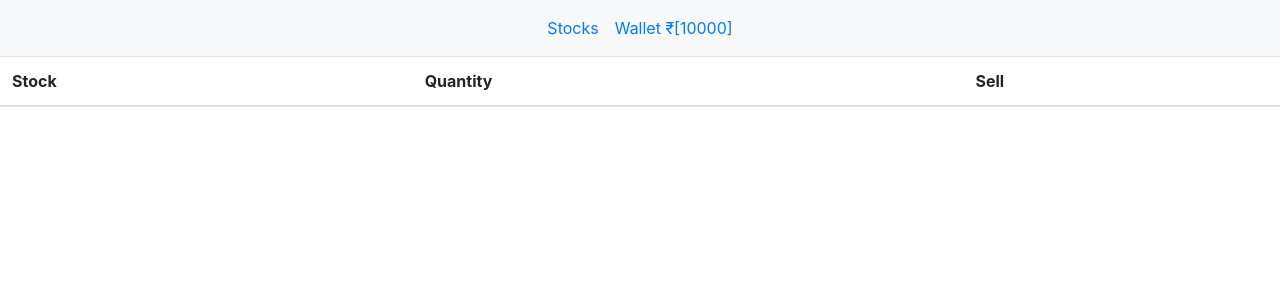
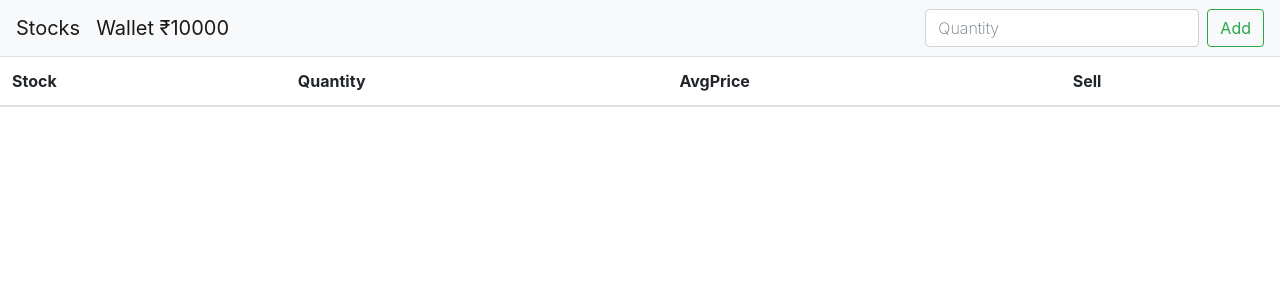
Before and after one commit to harshit-93/Stocklist, a Vue app: page /Wallet in a window 1280 px wide. Shown: the top 300 px of the page. Built offline with nearby package versions, Linux system fonts and the light colour scheme; what vue3-apexcharts would draw is missing.

Commit message:
Add files via upload

```diff
--- a/public/style.css
+++ b/public/style.css
@@ -179,3 +179,8 @@ input {
 }
 
 .lt-ie9 .search input { line-height: 26px }
+
+.router {
+    font-size: xx-large;
+    text-align: center;
+}
--- a/src/App.vue
+++ b/src/App.vue
@@ -1,24 +1,28 @@
 <template>
   <div id="app">
-    <nav class="navbar navbar-expand-lg navbar-light bg-light">
-  <div class="container-fluid text-centre">
-    <div class="collapse navbar-collapse" id="navbarNav" style="place-content: center;">
-      <ul class="navbar-nav">
-        <li class="nav-item">
-          <a class="nav-link active" aria-current="page" href="#">
-            <router-link to="/">Stocks</router-link>
-          </a>
-        </li>
-        <li class="nav-item">
-          <a class="nav-link" href="#">
-            <router-link to="/wallet">Wallet ₹[{{amount}}]</router-link>
-          </a>
-        </li>
-      </ul>
+   <nav class="navbar navbar-expand-lg navbar-light bg-light">
+  <router-link to="/"><a class="navbar-brand" href="#">Stocks</a></router-link>
+
+  <div class="collapse navbar-collapse" id="navbarSupportedContent">
+    <ul class="navbar-nav mr-auto">
+      <li class="nav-item active">
+        <router-link to="/wallet"><a class="navbar-brand" href="#">Wallet ₹{{amount}}</a></router-link>
+      </li>
+    </ul>
+    <div class="form-inline my-2 my-lg-0">
+      <input class="form-control mr-sm-2" type="number" placeholder="Quantity" v-model="this.stock.Quantity" >
+      <button class="btn btn-outline-success my-2 my-sm-0"  @click="addtowallet">Add</button>
     </div>
   </div>
 </nav>
-    <router-view />
+<router-view />
+
+<!-- <div class="router">
+<router-link to="/">Stocks</router-link>
+ |
+<router-link to="/wallet">Wallet ₹[{{amount}}]</router-link>
+</div>
+<router-view /> -->
   </div>
 </template>
 
@@ -27,7 +31,7 @@
 
 import Wallet from './components/Wallet.vue'
 import HelloWorld from './components/HelloWorld.vue'
-
+import {mapState} from 'vuex'
 
 export default {
     name: "App",
@@ -43,13 +47,21 @@ export default {
     computed:{
     amount(){
       return parseInt(this.$store.state.amount)
-    }
+    },
+    ...mapState([
+     'stock'
+   ])
   },
   mounted(){
      if(localStorage.amount)
      {
        this.$store.state.amount = localStorage.amount
      }
+  },
+  methods:{
+    addtowallet(){
+        this.$store.dispatch('addtowallet',stock)
+     }
   }
   }
 </script>
--- a/src/Store/index.js
+++ b/src/Store/index.js
@@ -2,7 +2,7 @@ import { createStore } from 'vuex'
 
 export default createStore({
   state: {
-    //stock:{},
+    stock:{},
     amount: 10000,
     wallet:[]
   },
--- a/src/components/HelloWorld.vue
+++ b/src/components/HelloWorld.vue
@@ -9,10 +9,10 @@
                 </ul>
             </form>
             </div>
-            <div><input type="number" min="1" v-model="stock.Quantity"></div>
+            <!-- <div><input type="number" min="1" v-model="stock.Quantity"></div>
             <div>
-                 <button type="button" class="btn btn-secondary" @click="addtowallet">Add</button>
-            </div>
+                 <button type="button" class="btn btn-secondary" v-if="(stock.avgPrice*stock.Quantity)<=this.$store.state.amount" @click="addtowallet">Add</button>
+            </div> -->
           </div>
         </section>
         <h1>{{stock.key}}</h1>
@@ -32,6 +32,7 @@ import axios from 'axios';
 // import { ref } from 'vue'
 // import Vue3ChartJs from '@j-t-mcc/vue3-chartjs'
 import VueApexCharts from 'vue-apexcharts'
+import {mapState} from 'vuex'
 
 export default {
   name: 'HelloWorld',
@@ -47,12 +48,12 @@ export default {
       description: "",
       name: "",
       b: false,
-      stock:
-      {
-        key:'',
-        Quantity:'',
-        avgPrice: ''
-      },
+      // stock:
+      // {
+      //   key:'',
+      //   Quantity:'',
+      //   avgPrice: ''
+      // },
       options: {
         chart: {
           id: 'vuechart-example'
@@ -67,46 +68,49 @@ export default {
       }]
     }
   },
+  computed:{
+   ...mapState([
+      'stock'
+   ])
+  },
 
   methods: {
-        getSuggestion() {
+        async getSuggestion() {
           if(this.name.length>2){
-            axios.get('https://www.alphavantage.co/query?function=SYMBOL_SEARCH&keywords=' + this.name + '&apikey=1L0K210ONUBKP1KR')
-            .then((data) => {
-                console.log(data);
+            try {
+               let { data } = await axios.get('https://www.alphavantage.co/query?function=SYMBOL_SEARCH&keywords=' + this.name + '&apikey=1L0K210ONUBKP1KR')
+               console.log(data);
                 this.bestMatches = data.data['bestMatches'];
                 console.log(this.bestMatches);
-            })
-            .catch((error)=>{
-                console.log(error);
-            });
+            } catch(error) {
+              console.log(error);
+            }
             }
         },
-        getDesc(e){
-          axios.get('https://www.alphavantage.co/query?function=OVERVIEW&symbol=' + e + '&apikey=1L0K210ONUBKP1KR')
-            .then((data) => {
+        async getDesc(e){
+          try {
+          let { data } = await axios.get('https://www.alphavantage.co/query?function=OVERVIEW&symbol=' + e + '&apikey=1L0K210ONUBKP1KR')
                 console.log(data);
                 this.description = data.data['Description'];
                 console.log(this.description);
                  this.b=true
                 this.add(e);
                 this.stock.key=e
+          } catch(error) {
+            console.log(error);
+          }
+        },
+        async add(e) {
+          try {
+           await axios.get('https://www.alphavantage.co/query?function=TIME_SERIES_MONTHLY&symbol=' + e + '&apikey=1L0K210ONUBKP1KR')
 
-            })
-            .catch((error)=>{
-                console.log(error);
-            });
-        },
-        add(e) {
-           axios.get('https://www.alphavantage.co/query?function=TIME_SERIES_MONTHLY&symbol=' + e + '&apikey=1L0K210ONUBKP1KR')
-           .then((data) => {
               this.options.xaxis.categories = []
               //let keys=(Object.keys(data.data["Monthly Time Series"]))
               // keys.forEach(Element =>
               // {
               //   console.log(Element)
               // })
-              this.stock.key=e
+               this.stock.key=e
               this.options.xaxis.categories.push(Object.keys(data.data["Monthly Time Series"]))
               this.series[0].data = []
                for (let a of (Object.keys(data.data["Monthly Time Series"]) ))
@@ -114,13 +118,12 @@ export default {
                    this.series[0].data.push(data.data["Monthly Time Series"][a]["1. open"])
                 }
                 this.stock.avgPrice=data.data["Monthly Time Series"][Object.keys(data.data["Monthly Time Series"])[0]]["4. close"]
-            })
-            .catch((error)=>{
+          } catch(error) {
                 console.log("API limit");
-            });
+          }
 },
      addtowallet(){
-        this.$store.dispatch('addtowallet',this.stock)
+        this.$store.dispatch('addtowallet',stock)
      }
     }
 }
--- a/src/components/Wallet.vue
+++ b/src/components/Wallet.vue
@@ -4,6 +4,7 @@
     <tr>
       <th scope="col">Stock</th>
       <th scope="col">Quantity</th>
+      <th scope="col">AvgPrice</th>
       <th scope="col">Sell</th>
     </tr>
   </thead>
@@ -11,8 +12,9 @@
     <tr v-for="(stock,index) in wallet" v-bind:key="index">
       <td>{{stock.name}}</td>
       <td>{{stock.Quantity}}</td>
+      <td>{{stock.avgPrice}}</td>
       <td>  <input type="number" @change="mainlist" >
-        <a class="pl-5" @click="sell(stock.name)">Sell</a> </td>
+        <a class="pl-5"  @click="sell(stock.name)">Sell</a> </td>
     </tr>
   </tbody>
 </table>
```
